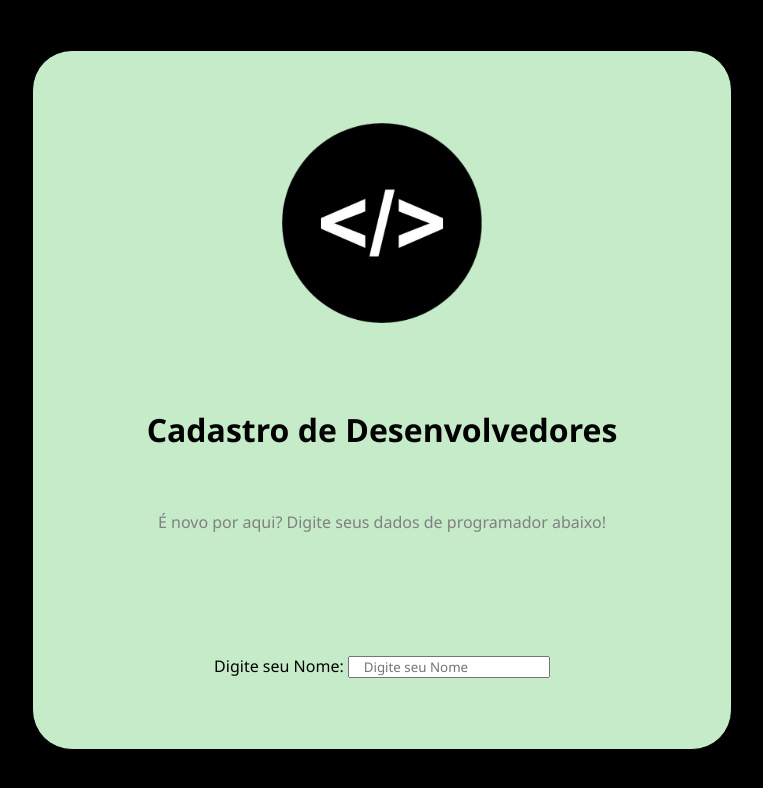
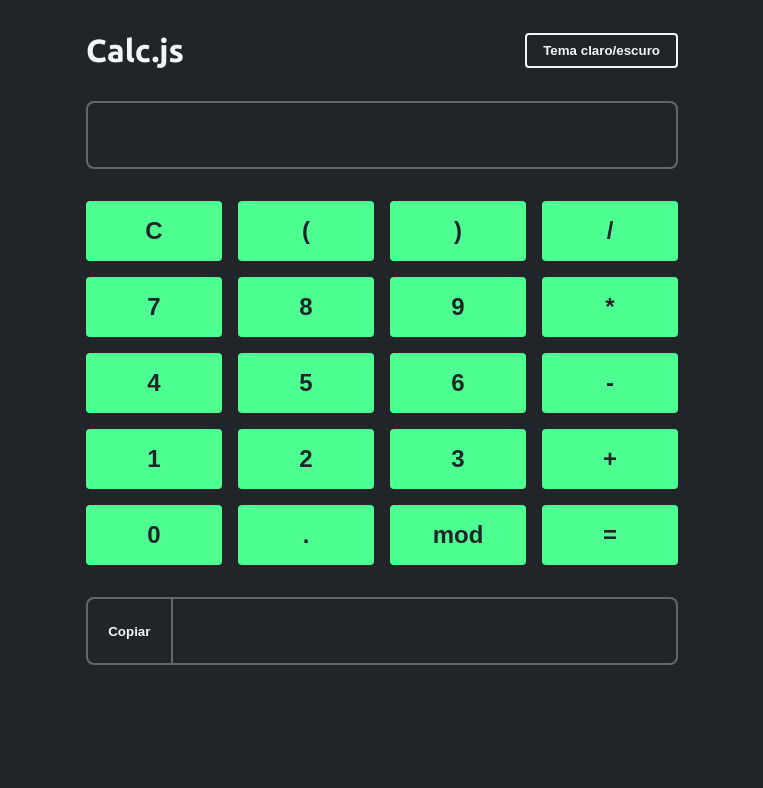
Before and after one commit to JuliaNascimentos/cadastroDesenvol, a plain HTML site: page index.html in a window 1280 px wide. Shown: the whole page, without its empty margins (258-1021 px from the left). Drawn offline with Linux system fonts and the light colour scheme.

Commit message:
Add files via upload

```diff
--- a/index.html
+++ b/index.html
@@ -3,42 +3,50 @@
 <head>
     <meta charset="UTF-8">
     <meta name="viewport" content="width=device-width, initial-scale=1.0">
-
-    <link rel="stylesheet" href="./src/style/style.css">
-
+    <link rel="preconnect" href="https://fonts.googleapis.com">
+    <link rel="preconnect" href="https://fonts.gstatic.com" crossorigin>
+    <link href="https://fonts.googleapis.com/css2?family=Ubuntu:ital,wght@0,300;0,400;0,500;0,700;1,300;1,400;1,500;1,700&display=swap" rel="stylesheet">
+    <link rel="stylesheet" href="./src/css/style.css">
     <script src="./src/js/script.js" defer></script>
-
-    <title>Página de Cadastro</title>
-
+    <title>Calc.js</title>
 </head>
 <body>
+    <main data-theme="dark">
+        <header class="flex align-center justify-between">
+           <h1>Calc.js</h1>
+           <button id="themeSwitcher">Tema claro/escuro</button>
+        </header>
 
-    <div class="caixa">
-        <form >
-            <div class="bloco">
-                <!-- Imagem -->
-                <div class="logo_div">
-                    <img src="./src/img/4098ce89-9c86-4732-9256-bba6fa9fe8a5.png" alt="logo" class="logo">
-                </div>
+        <input type="text" id="input">
 
-                <!-- Titulo -->
-                <div class="titulo">
-                    <h1> Cadastro de Desenvolvedores</h1>
-                </div>
-                <!-- Sub_Titulo -->
-                <p class="sub_titulo">É novo por aqui? Digite seus dados de programador abaixo!</p>
+        <div id="keys">
+            <button id="clear">C</button>
+            <button class="charKey" data-value=" ( ">(</button>
+            <button class="charKey" data-value=" ) ">)</button>
+            <button class="charKey" data-value=" / ">/</button>
+            <button class="charKey" data-value="7">7</button>
+            <button class="charKey" data-value="8">8</button>
+            <button class="charKey" data-value="9">9</button>
+            <button class="charKey" data-value=" * ">*</button>
+            <button class="charKey" data-value="4">4</button>
+            <button class="charKey" data-value="5">5</button>
+            <button class="charKey" data-value="6">6</button>
+            <button class="charKey" data-value=" - ">-</button>
+            <button class="charKey" data-value="1">1</button>
+            <button class="charKey" data-value="2">2</button>
+            <button class="charKey" data-value="3">3</button>
+            <button class="charKey" data-value=" + ">+</button>
+            <button class="charKey" data-value="0">0</button>
+            <button class="charKey" data-value=".">.</button>
+            <button class="charKey" data-value=" % ">mod</button>
+            <button id="equal">=</button>
+        </div>
 
-                <!-- input para por o Nome Completo do Desenvolvedor -->
-                <div class="input1">
-                    <br>
-                    <label for="FullName">Digite seu Nome:</label>
-                    <input type="FullName" id="FullName"  placeholder="    Digite seu Nome " >
-                </div>
-
-
-            </div>
-        </form>
-    </div>
+        <section class="flex align-center justify-between">
+            <button id="copyToClipboard">Copiar</button>
+            <input type="text" id="result" disabled>
+        </section>
+    </main>
 
 </body>
 </html>
--- /dev/null
+++ b/src/css/style.css
@@ -0,0 +1,119 @@
+*{
+    padding: 0;
+    margin: 0;
+    box-sizing: border-box;
+}
+
+:root {
+    --bg-color: #212529;
+    --border-color: #666;
+    --font-color: #f1f5f9;
+    --primary-color: #4dff91;
+    --error-color: #ff0043;
+}
+
+body{
+    background-color: var(--bg-color);
+    color: var(--font-color);
+    font-family: "Ubuntu",sans-serif;
+}
+
+main {
+    display: block;
+    margin: 0 auto;
+    max-width: 40rem;
+    padding: 0 1.5rem 2.5rem;
+    position: relative;
+}
+
+header{
+    padding: 2rem 0;
+}
+
+#themeSwitcher{
+    background-color: var(--bg-color);
+    border: .125rem solid var(--font-color);
+    color: var(--font-color);
+}
+
+#themeSwitcher:hover {
+    background-color: var(--font-color);
+    color: var(--bg-color);
+}
+
+button {
+    background-color: var(--primary-color);
+    border: none;
+    border-radius: .25rem;
+    font-weight: 700;
+    padding: .5rem 1rem;
+    transition: .15s;
+}
+
+input{
+    background-color: var(--bg-color);
+    border: 2px solid var(--border-color);
+    border-radius: .5rem;
+    color: var(--font-color);
+    display: block;
+    font-size: 1.75rem;
+    margin: 0 auto;
+    padding: 1rem;
+    text-align: end;
+    width: 100%;
+}
+
+#keys{
+    display: grid;
+    grid-template-columns: 1fr 1fr 1fr 1fr;
+    gap: 1rem;
+    margin: 2rem 0;
+}
+
+#keys button {
+    color: var(--bg-color);
+    cursor: pointer;
+    font-size: 1.5rem;
+    padding: 1rem;
+}
+
+#keys button:hover{
+    filter: brightness(0.8);
+}
+
+#result{
+    border-width: 2px 2px 2px 0;
+    border-radius: 0 .5rem .5rem 0;
+}
+
+#copyToClipboard{
+    background-color: transparent;
+    border: solid var(--border-color);
+    border-width: 2px;
+    border-radius: .5rem 0 0 .5rem;
+    color: var(--font-color);
+    cursor: pointer;
+    display: block;
+    height: 4.25rem;
+    width: 6rem;
+}
+.flex{
+    display: flex;
+}
+
+.align-center{
+    align-items: center;
+}
+
+.justify-between{
+    justify-content: space-between;
+}
+
+.error{
+    background-color: var(--error-color);
+}
+
+.success{
+    background-color: var(--primary-color) !important;
+    color: var(--primary-color) !important;
+}
--- a/src/js/script.js
+++ b/src/js/script.js
@@ -0,0 +1,90 @@
+const main = document.querySelector('main')
+const root = document.querySelector(':root')
+const input = document.getElementById('input')
+const resultInput = document.getElementById('result')
+const allowedKeys = [
+    '(', ')', '/', '*', '+', '-', '.', '%',
+    '9', '8', '7', '6', '5', '4', '3', '2', '1', '0', ''
+]
+
+// Passa por todos os botões e adiciona a função de click
+
+document.querySelectorAll('.charKey').forEach( (charKeyBtn) => {
+    charKeyBtn.addEventListener('click', () =>{
+        // Atribui o valor anterior e soma com o valor atual
+        const value = charKeyBtn.dataset.value
+        input.value += value
+    })
+})
+
+// Função de apagar dados
+
+document.getElementById('clear').addEventListener('click', () =>{
+    input.value = ''
+    input.focus()
+})
+
+// Função dos botões do teclado
+// Será possível utilizar o teclado direito no input para calcular
+input.addEventListener('keydown', (ev) =>{
+    ev.preventDefault()
+    // Se a tecla estiver inclusa no array allowedKeys
+    if (allowedKeys.includes(ev.key)){
+        input.value += ev.key
+        return
+    }
+    // Se a tecla for backspace
+    if(ev.key === 'Backspace'){
+        input.value = input.value.slice(0, -1)
+    }
+    // Se a tecla for entrar
+    if (ev.key === 'Entrar'){
+        calculate()
+    }
+})
+
+// Função de calcular- ou quando clicar nos botões = ou entrar
+document.getElementById('equal').addEventListener('click', calculate)
+function calculate(){
+    // Adiciona uma class 'error'
+    resultInput.value = 'ERROR'
+    resultInput.classList.add('error')
+    // Calcula os valores do input
+    const result = eval(input.value)
+    resultInput.value = result
+    // Remove a class 'error'
+    resultInput.classList.remove('error')
+}
+
+// Função do botão copiar
+document.getElementById('copyToClipboard').addEventListener('click', (ev) => {
+    // Adicioa uma ação no botão selecionado
+    const button =  ev.currentTarget
+    //Se o botão que foi selecionado para executar uma ação tiver em seu  texto 'Copy
+    if (button.innerText === 'Copy'){
+        button.innerText == 'Copied!'
+        button.classList.add('success')
+        // Adiciona o método de copiar - navigator.clipboard.writeText() - e copia o resultado do resultInput
+        navigator.clipboard.writeText(resultInput.value)
+    } else{
+        button.innerText = 'Copy'
+        button.classList.remove('success')
+    }
+})
+document.getElementById('themeSwitcher').addEventListener('click', () =>{
+    // Se o tema estiver como dark, troca para as cores do tema claro
+    if(main.dataset.theme === 'dark'){
+        root.style.setProperty('--bg-color', '#f1f5f9')
+        root.style.setProperty('--border-color', '#aaa')
+        root.style.setProperty('--font-color', '#212529')
+        root.style.setProperty('--primary-color', '#26834a')
+        main.dataset.theme = 'light'
+    // Se o tema estiver como light, troca as cors para o tema escuro
+    } else{
+        root.style.setProperty('--bg-color', '#212529')
+        root.style.setProperty('--border-color', '#666')
+        root.style.setProperty('--font-color', '#f1f5f9')
+        root.style.setProperty('--primary-color', '#4dff91')
+        main.dataset.theme = 'dark'
+    }
+})
```
